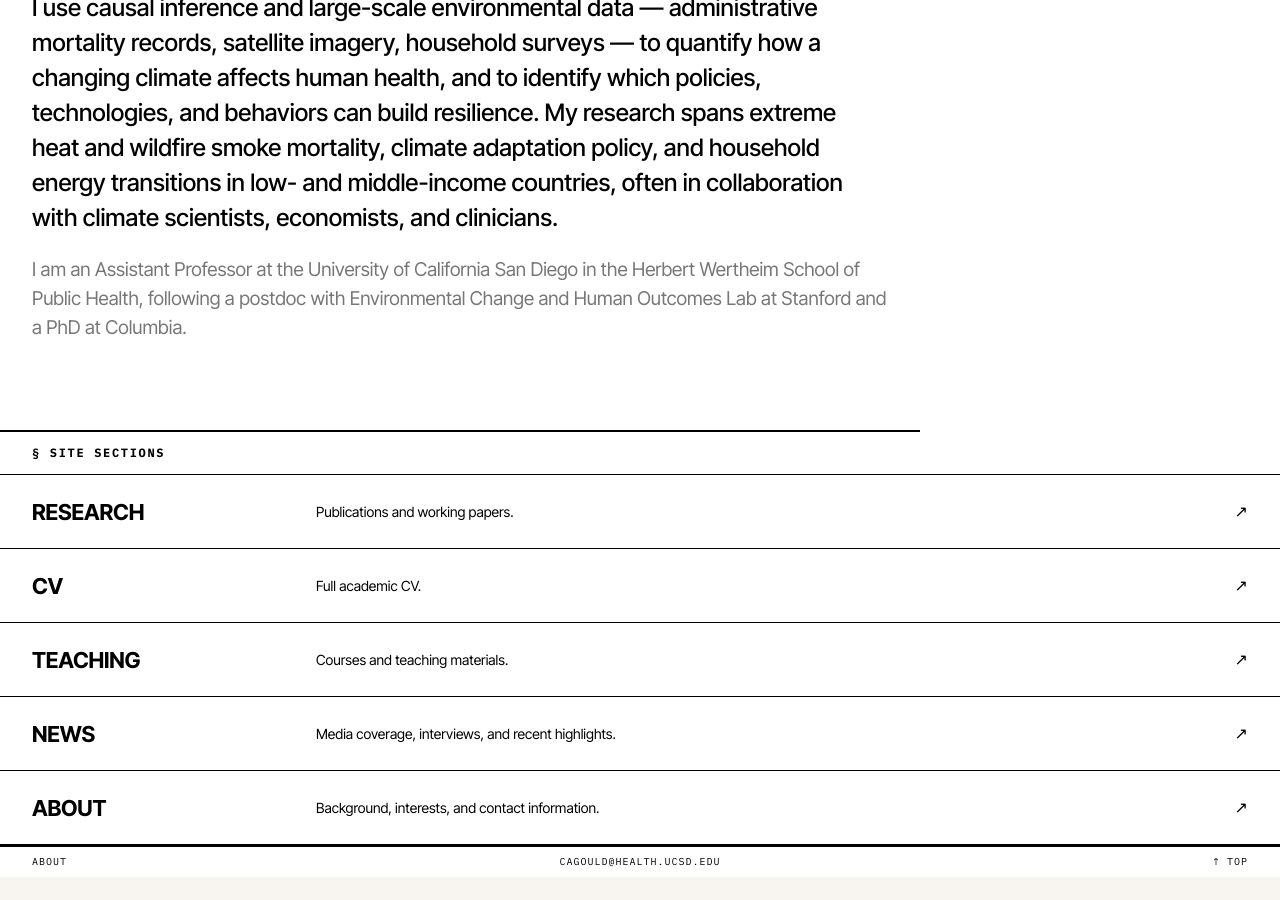
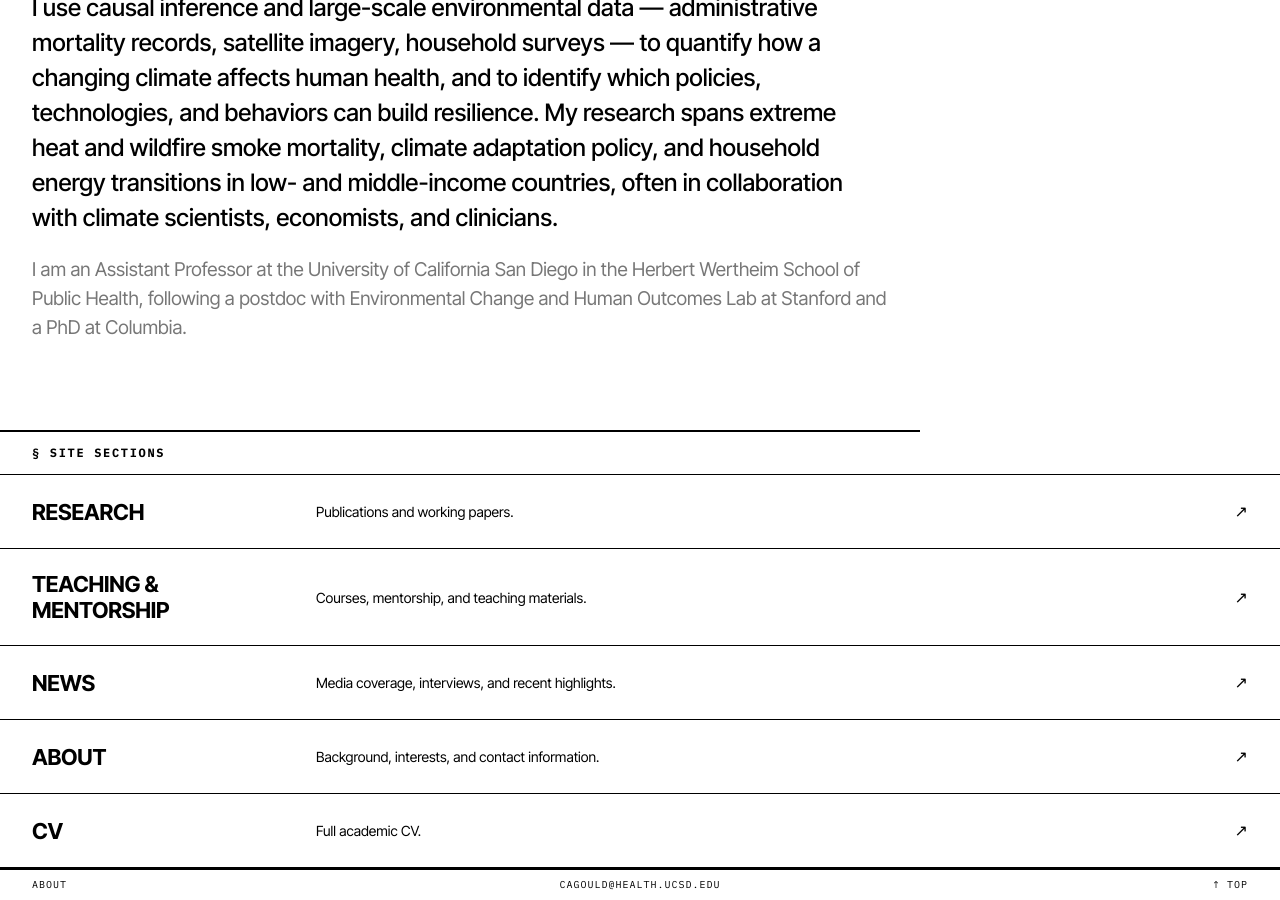
Before and after one commit to gouldc/gouldc.github.io, a Jekyll site: the page built from _pages/about.md, in a window 1280 px wide and 900 px high, scrolled down 630 px. Built offline with Jekyll 4.4.1, drawn with Linux system fonts in a browser that asks for light colours; before the commit the page ends 1507 px from its top, so only the background shows below that.

Commit message:
Reorder homepage site index to match nav order, rename Teaching entry
Research, Teaching & Mentorship, News, About, CV - matches the
top nav bar order (CV moved to end). Updated description to
mention mentorship.

```diff
--- a/_data/home.yml
+++ b/_data/home.yml
@@ -2,15 +2,15 @@ directory:
   - title: "Research"
     url: "/research/"
     description: "Publications and working papers."
-  - title: "CV"
-    url: "/vita/"
-    description: "Full academic CV."
-  - title: "Teaching"
+  - title: "Teaching & Mentorship"
     url: "/teaching/"
-    description: "Courses and teaching materials."
+    description: "Courses, mentorship, and teaching materials."
   - title: "News"
     url: "/news/"
     description: "Media coverage, interviews, and recent highlights."
   - title: "About"
     url: "/about/"
     description: "Background, interests, and contact information."
+  - title: "CV"
+    url: "/vita/"
+    description: "Full academic CV."
```
